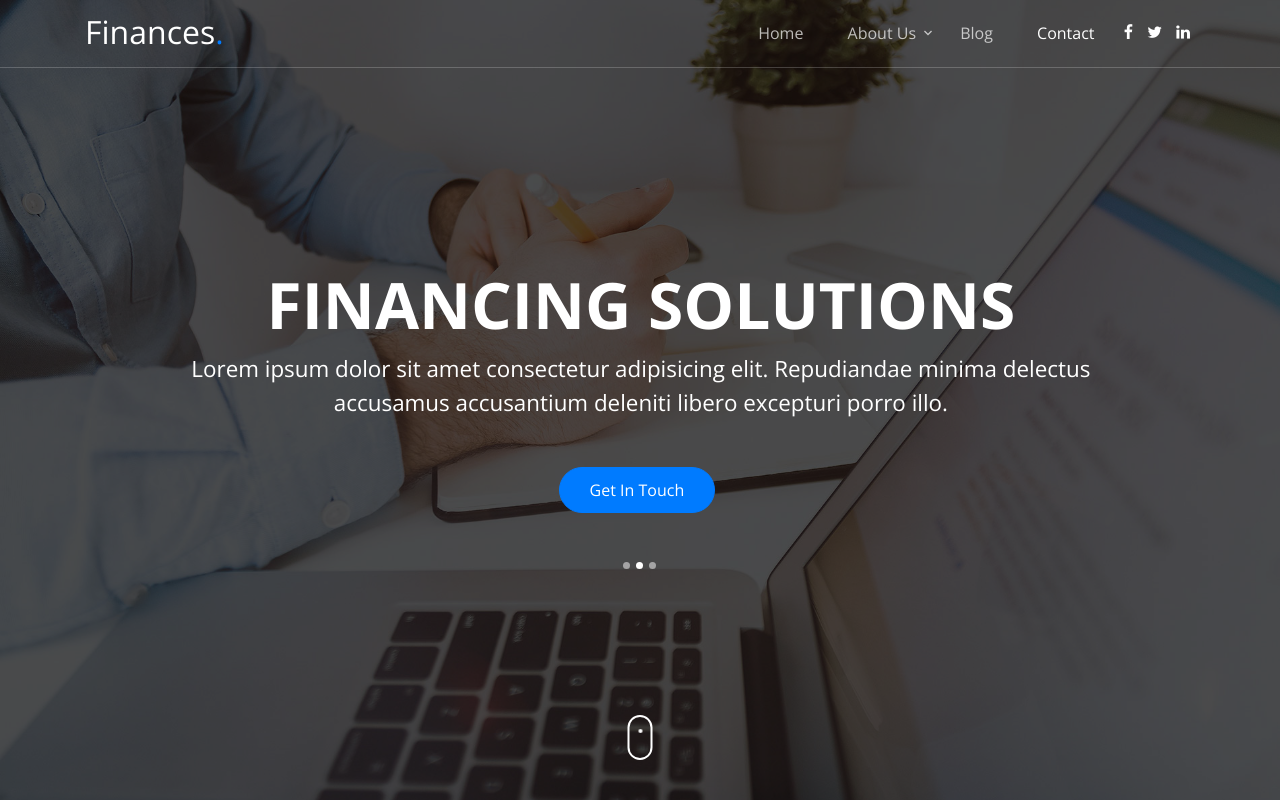
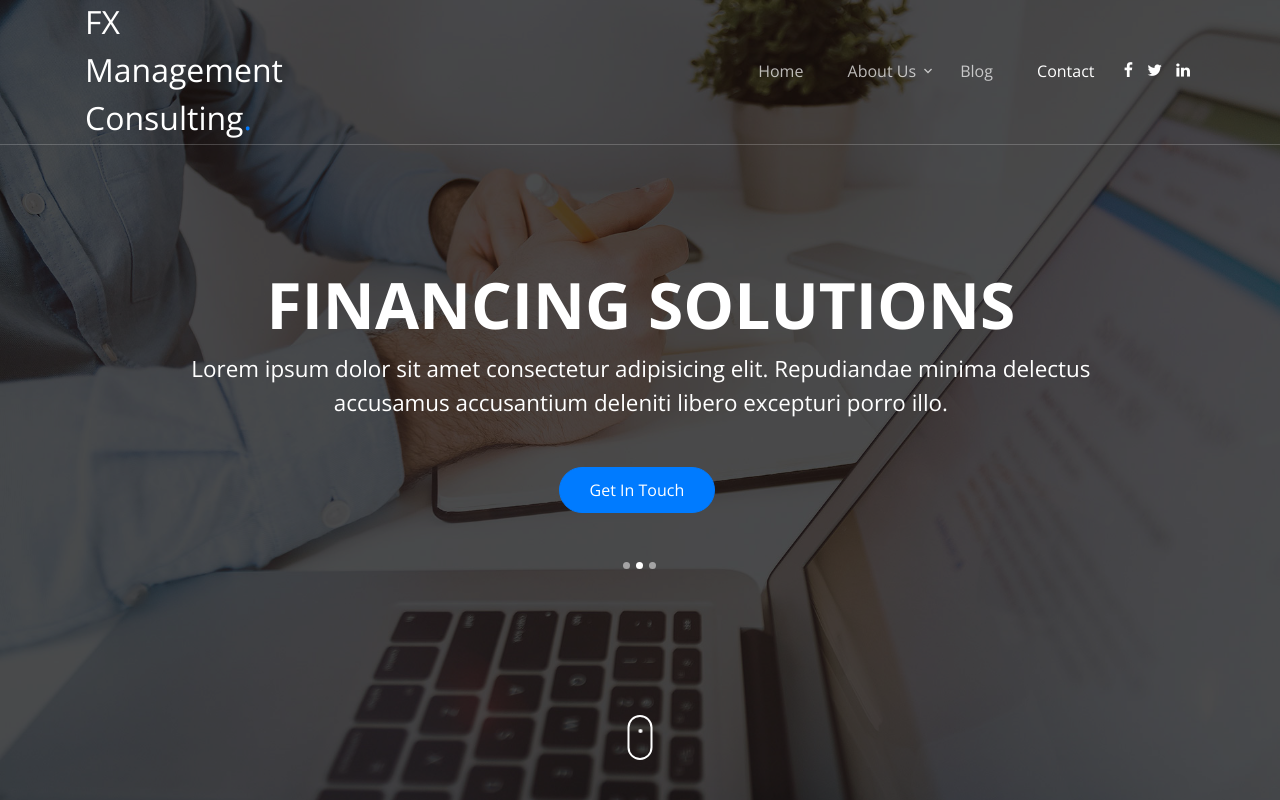
Before and after one commit to snatch-holding/snatch-holding.github.io, a plain HTML site: page index.html in a window 1280 px wide. Shown: the top 800 px of the page. Drawn offline with nearby package versions, Linux system fonts and the light colour scheme; files whose address does not match are found by name.

Commit message:
empty commit

```diff
--- a/index.html
+++ b/index.html
@@ -54,7 +54,7 @@
         <div class="row align-items-center">
 
           <div class="col-6 col-xl-2">
-            <h1 class="mb-0 site-logo"><a href="index.html" class="h2 mb-0">Finances<span class="text-primary">.</span> </a></h1>
+            <h1 class="mb-0 site-logo"><a href="index.html" class="h2 mb-0">FX Management Consulting<span class="text-primary">.</span> </a></h1>
           </div>
 
           <div class="col-12 col-md-10 d-none d-xl-block">
```
